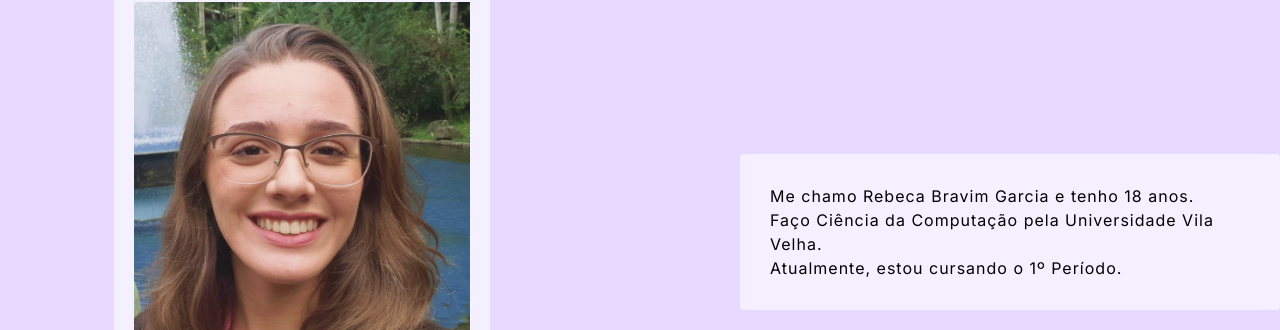
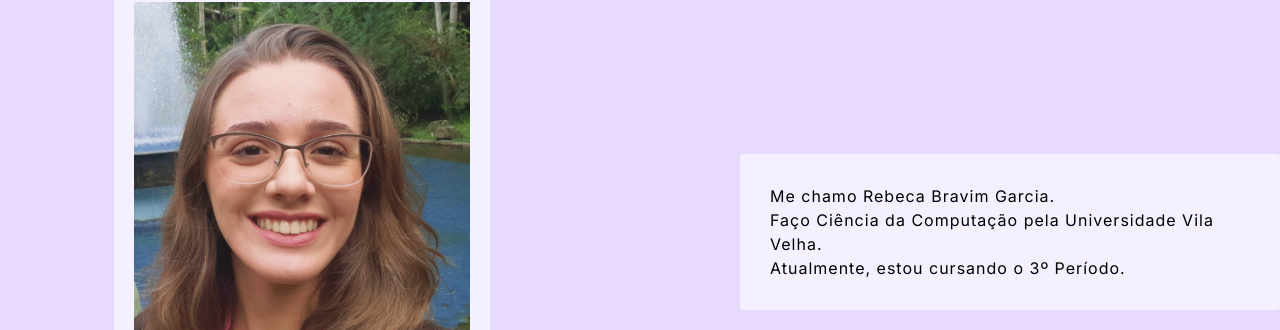
Before and after one commit to rebecabravim/pagina-pessoal, a plain HTML site: page index.html in a window 1280 px wide. Shown: the part 994-1324 px from the top of the page. Drawn offline with Linux system fonts and the light colour scheme.

Commit message:
Update index.html

```diff
--- a/index.html
+++ b/index.html
@@ -56,10 +56,10 @@
             </div>
             <div class="container-texto-sobre">
                 <div id="texto-sobre">
-                    <p>Me chamo Rebeca Bravim Garcia e tenho 18 anos.<br>
+                    <p>Me chamo Rebeca Bravim Garcia.<br>
                         Faço Ciência da Computação
                         pela Universidade Vila Velha.<br>
-                        Atualmente, estou cursando o 1º Período.</p>
+                        Atualmente, estou cursando o 3º Período.</p>
                 </div>
             </div>
     </section>
```
